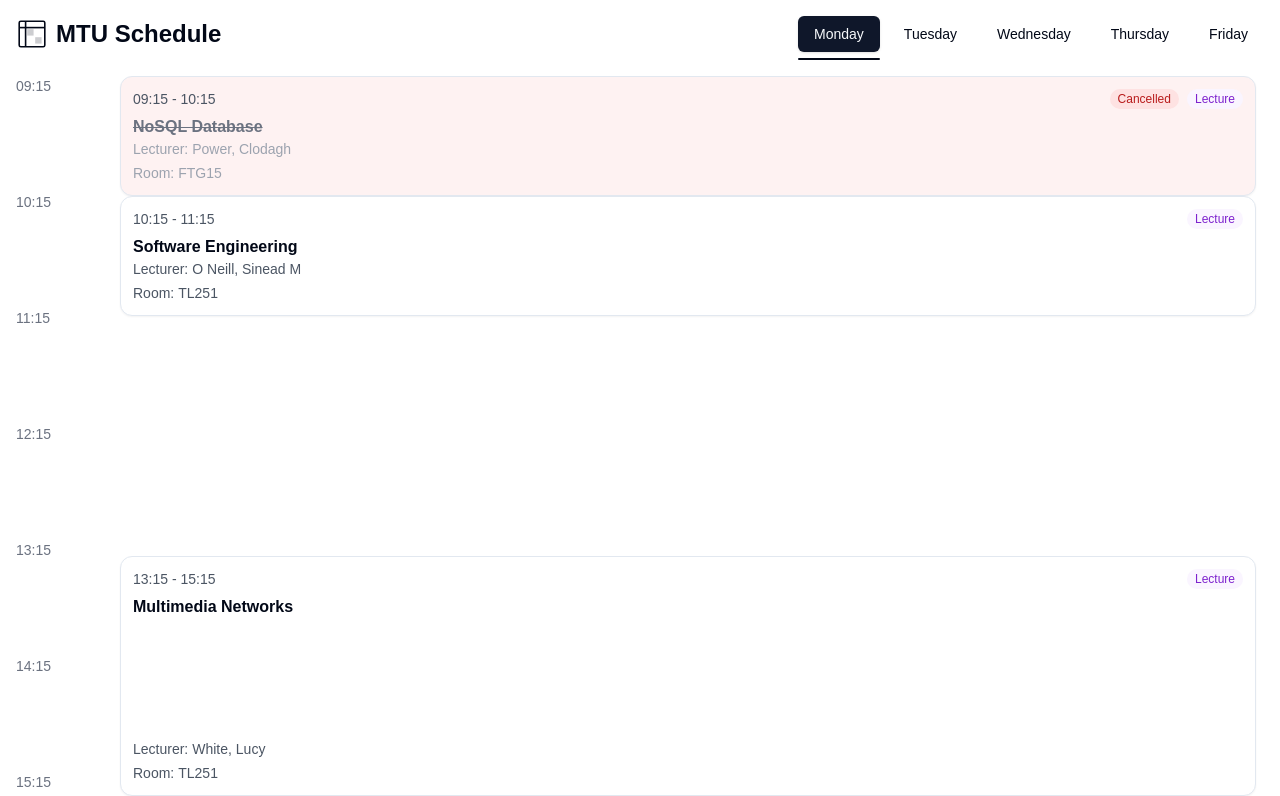
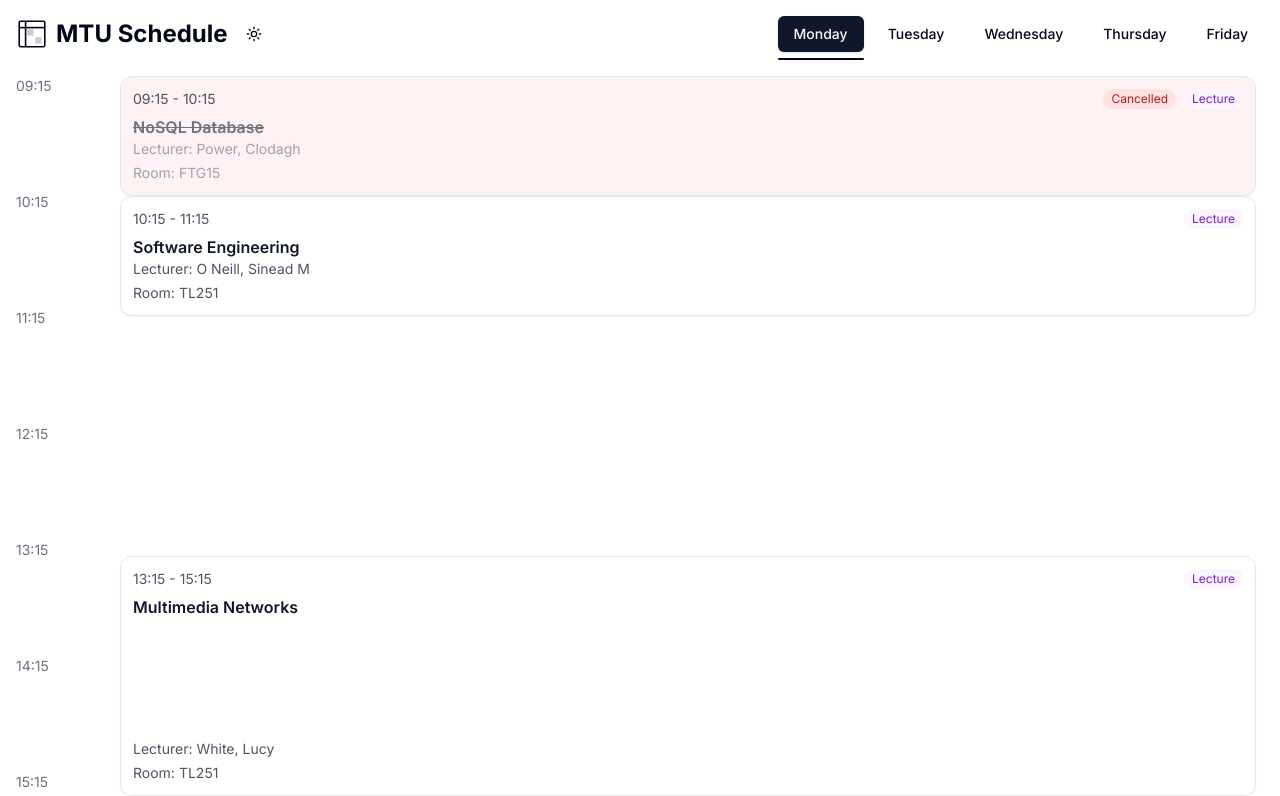
Before and after one commit to Pyxyll/setu-timetable, a Next.js app: page / in a window 1280 px wide. Shown: the top 796 px of the page. Built offline with nearby package versions, Linux system fonts and the light colour scheme.

Commit message:
Added Dark Mode Toggle (Sys depend)

```diff
--- a/app/layout.js
+++ b/app/layout.js
@@ -1,12 +1,21 @@
 import { Inter } from "next/font/google"
 import "./globals.css"
+import { ThemeProvider } from '@/components/theme-provider'
 
 const inter = Inter({ subsets: ["latin"] })
 
 export default function RootLayout({ children }) {
   return (
-    <html lang="en">
-      <body>{children}</body>
+    <html lang="en" suppressHydrationWarning>
+      <body className={inter.className}>
+        <ThemeProvider
+          attribute="class"
+          defaultTheme="system"
+          enableSystem
+        >
+          {children}
+        </ThemeProvider>
+      </body>
     </html>
   )
 }
--- a/components/TimetableApp.js
+++ b/components/TimetableApp.js
@@ -7,10 +7,9 @@ import {
   Carousel,
   CarouselContent,
   CarouselItem,
-  CarouselNext,
-  CarouselPrevious,
 } from "@/components/ui/carousel";
 import { Button } from "@/components/ui/button";
+import { ThemeToggle } from '@/components/theme-toggle'
 
 const timeSlots = Array.from({ length: 9 }, (_, i) => `${String(i + 9).padStart(2, '0')}:15`);
 
@@ -59,9 +58,9 @@ const timetableData = {
             "endTime": "17:15",
             "module": "3D Animation",
             "moduleCode": "COMP-0965-WD_KCRCO_B",
-            "type": "Lecture",
+            "type": "Slack Class",
             "lecturer": "Mc Inerney, Patrick T",
-            "room": "F28"
+            "room": "Elsewhere"
         }
     ],
     "Tuesday": [
@@ -173,36 +172,50 @@ const TimeTableClass = ({ session }) => {
   const isCancelled = session.status === 'cancelled';
 
   return (
-    <Card className={`h-full shadow-sm ${isCancelled ? 'bg-red-50' : ''}`}>
+    <Card className={`h-full shadow-sm transition-colors duration-300 ${
+      isCancelled
+        ? 'bg-red-50 dark:bg-red-950'
+        : 'bg-white dark:bg-gray-800'
+    }`}>
       <CardContent className="p-3 h-full">
         <div className="flex flex-col h-full justify-between">
           <div className="space-y-1.5">
             <div className="flex justify-between items-start">
-              <span className="text-sm text-gray-600">
+              <span className="text-sm text-gray-600 dark:text-gray-300 transition-colors duration-300">
                 {session.startTime} - {session.endTime}
               </span>
               <div className="flex gap-2 items-center">
                 {isCancelled && (
-                  <span className="px-2 py-0.5 rounded-full text-xs bg-red-100 text-red-700">
+                  <span className="px-2 py-0.5 rounded-full text-xs bg-red-100 text-red-700 dark:bg-red-900 dark:text-red-300 transition-colors duration-300">
                     Cancelled
                   </span>
                 )}
-                <span className={`px-2 py-0.5 rounded-full text-xs ${
+                <span className={`px-2 py-0.5 rounded-full text-xs transition-colors duration-300 ${
                   session.type === 'Practical'
-                    ? 'bg-blue-50 text-blue-700'
-                    : 'bg-purple-50 text-purple-700'
+                    ? 'bg-blue-50 text-blue-700 dark:bg-blue-900 dark:text-blue-300'
+                    : session.type === 'Slack Class'
+                    ? 'bg-green-50 text-green-700 dark:bg-green-900 dark:text-green-300'
+                    : 'bg-purple-50 text-purple-700 dark:bg-purple-900 dark:text-purple-300'
                 }`}>
                   {session.type}
                 </span>
               </div>
             </div>
 
-            <h3 className={`text-base font-semibold ${isCancelled ? 'line-through text-gray-500' : ''}`}>
+            <h3 className={`text-base font-semibold transition-colors duration-300 ${
+              isCancelled
+                ? 'line-through text-gray-500 dark:text-gray-400'
+                : 'text-gray-900 dark:text-gray-50'
+            }`}>
               {session.module}
             </h3>
           </div>
 
-          <div className={`flex flex-col space-y-1 text-sm ${isCancelled ? 'text-gray-400' : 'text-gray-600'}`}>
+          <div className={`flex flex-col space-y-1 text-sm transition-colors duration-300 ${
+            isCancelled
+              ? 'text-gray-400 dark:text-gray-500'
+              : 'text-gray-600 dark:text-gray-300'
+          }`}>
             <div className="flex items-center">
               <span>Lecturer:</span>
               <span className="ml-1">{session.lecturer}</span>
@@ -325,6 +338,7 @@ const TimetableApp = () => {
             <rect x="24" y="24" width="8" height="8" fill="currentColor" opacity="0.2"/>
           </svg>
           <span className="text-2xl font-bold">MTU Schedule</span>
+          <ThemeToggle />
         </div>
         <div className="flex gap-2 hidden sm:flex">
           {days.map((day) => (
--- /dev/null
+++ b/components/theme-provider.js
@@ -0,0 +1,7 @@
+'use client'
+
+import { ThemeProvider as NextThemesProvider } from 'next-themes'
+
+export function ThemeProvider({ children, ...props }) {
+  return <NextThemesProvider {...props}>{children}</NextThemesProvider>
+}
--- /dev/null
+++ b/components/theme-toggle.js
@@ -0,0 +1,21 @@
+'use client'
+
+import { useTheme } from 'next-themes'
+import { Button } from '@/components/ui/button'
+import { Moon, Sun } from 'lucide-react'
+
+export function ThemeToggle() {
+  const { theme, setTheme } = useTheme()
+
+  return (
+    <Button
+      variant="ghost"
+      size="icon"
+      onClick={() => setTheme(theme === 'dark' ? 'light' : 'dark')}
+    >
+      <Sun className="h-5 w-5 rotate-0 scale-100 transition-transform dark:-rotate-90 dark:scale-0" />
+      <Moon className="absolute h-5 w-5 rotate-90 scale-0 transition-transform dark:rotate-0 dark:scale-100" />
+      <span className="sr-only">Toggle theme</span>
+    </Button>
+  )
+}
```
